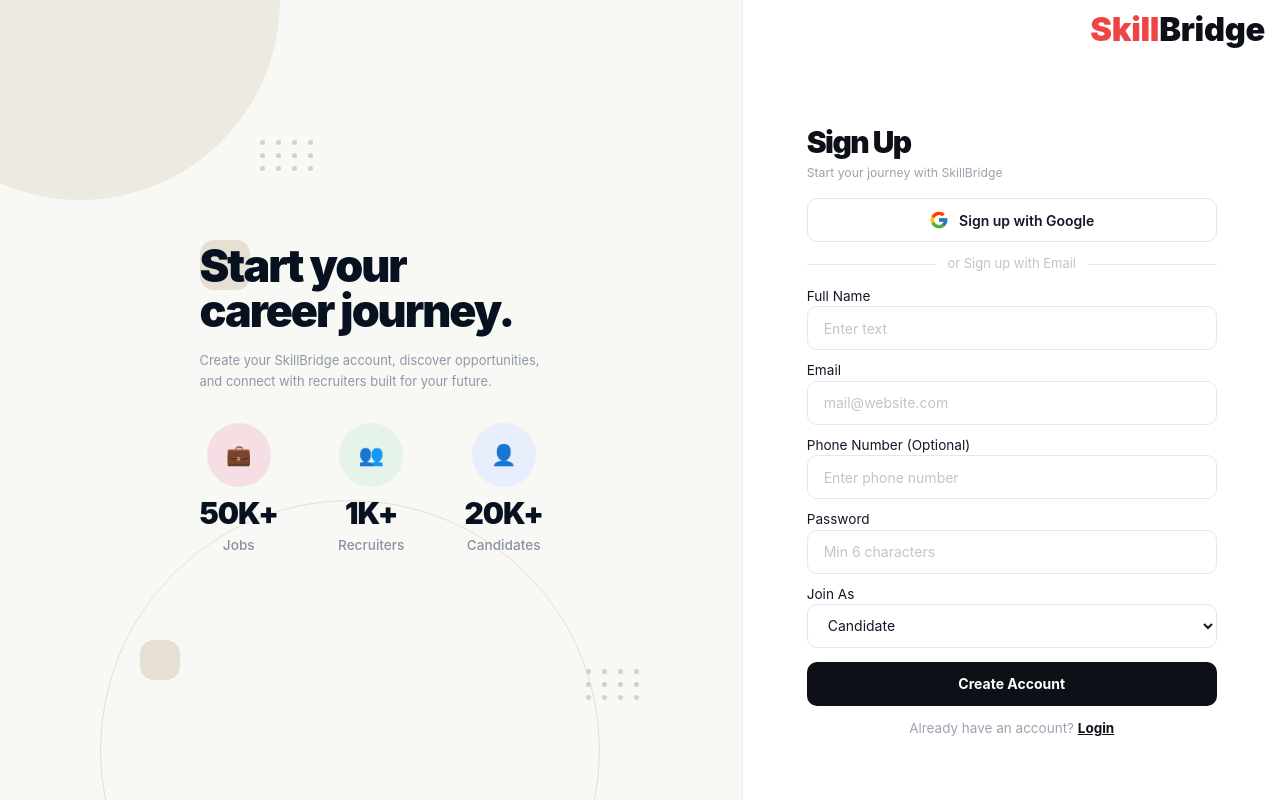
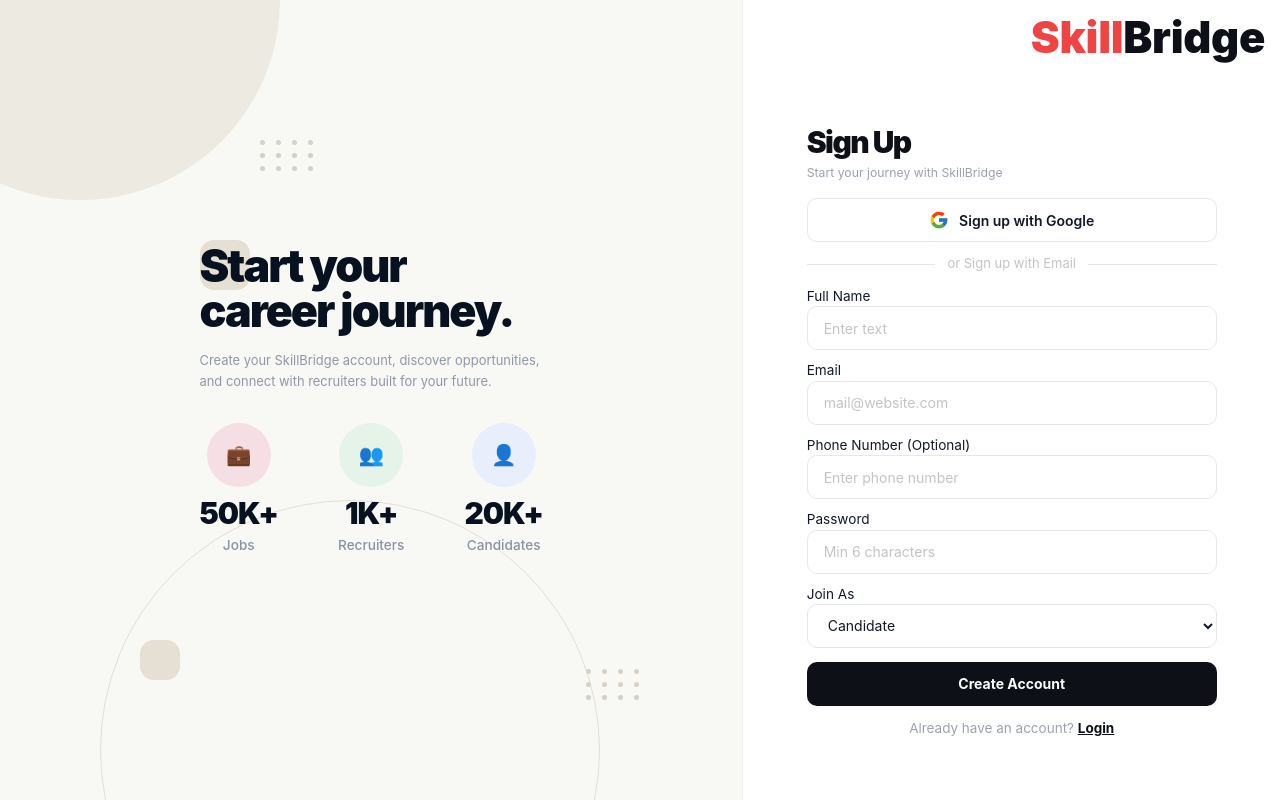
Before and after one commit to Chinmay0608/job-portal-system, a React app in the folder frontend/: page /register in a window 1280 px wide. Built offline with nearby package versions, Linux system fonts and the light colour scheme; no server answers; the HTML template or start-up script is replaced by a standard one.

Commit message:
style: increase logo size on login and register pages

```diff
--- a/frontend/src/Styles/pages/auth/Login.css
+++ b/frontend/src/Styles/pages/auth/Login.css
@@ -33,7 +33,7 @@
   position: absolute;
   top: 5px;
   left: 15px;
-  font-size: 2.4rem;
+  font-size: 3.2rem;
   font-weight: 900;
   color: #0d1117;
 
--- a/frontend/src/Styles/pages/auth/Register.css
+++ b/frontend/src/Styles/pages/auth/Register.css
@@ -80,7 +80,7 @@
   position: absolute;
   top: 5px;
   right: 15px;
-  font-size: 2.4rem;
+  font-size: 3.2rem;
   font-weight: 900;
   color: #0d1117;
   letter-spacing: -0.3px;
```
